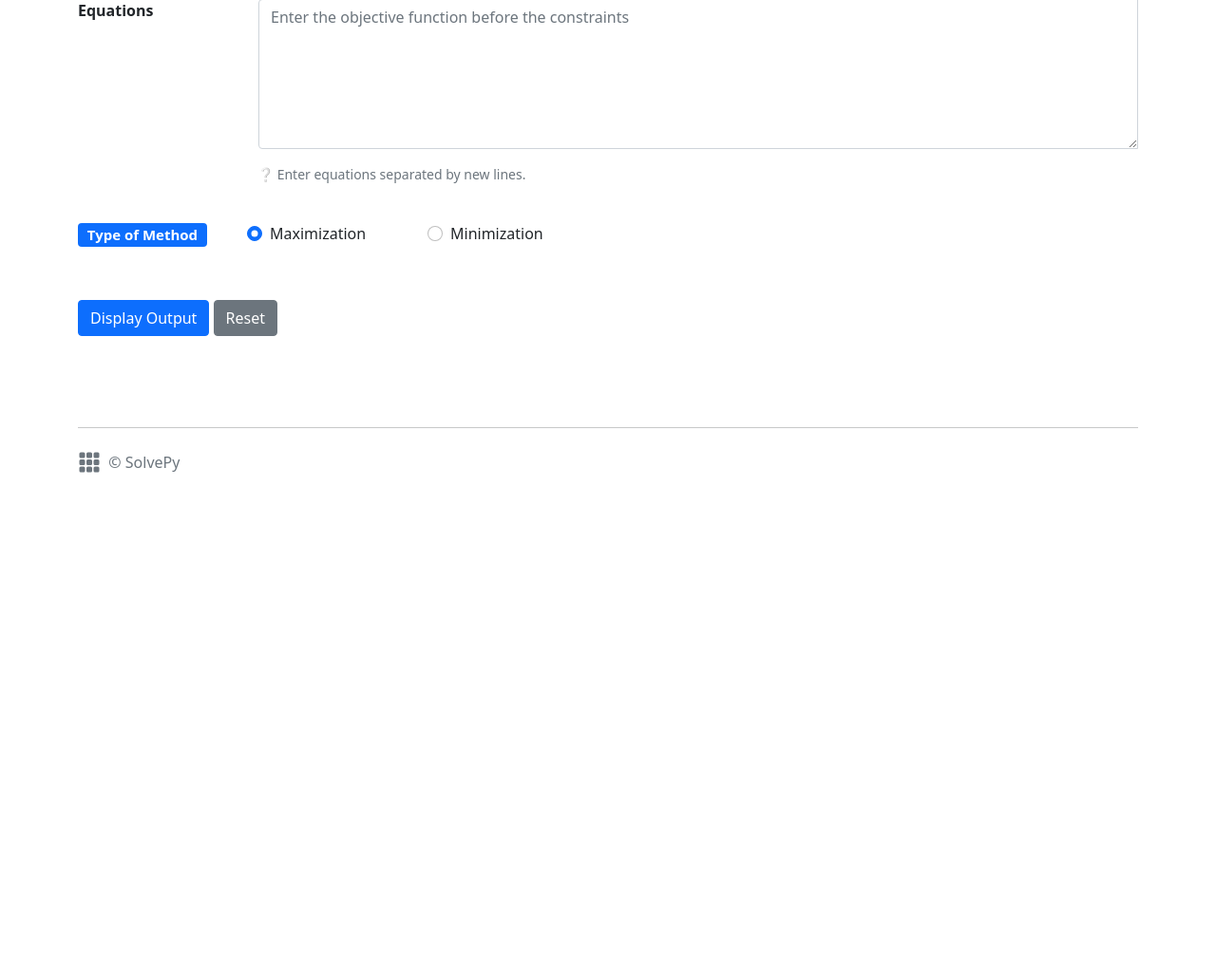
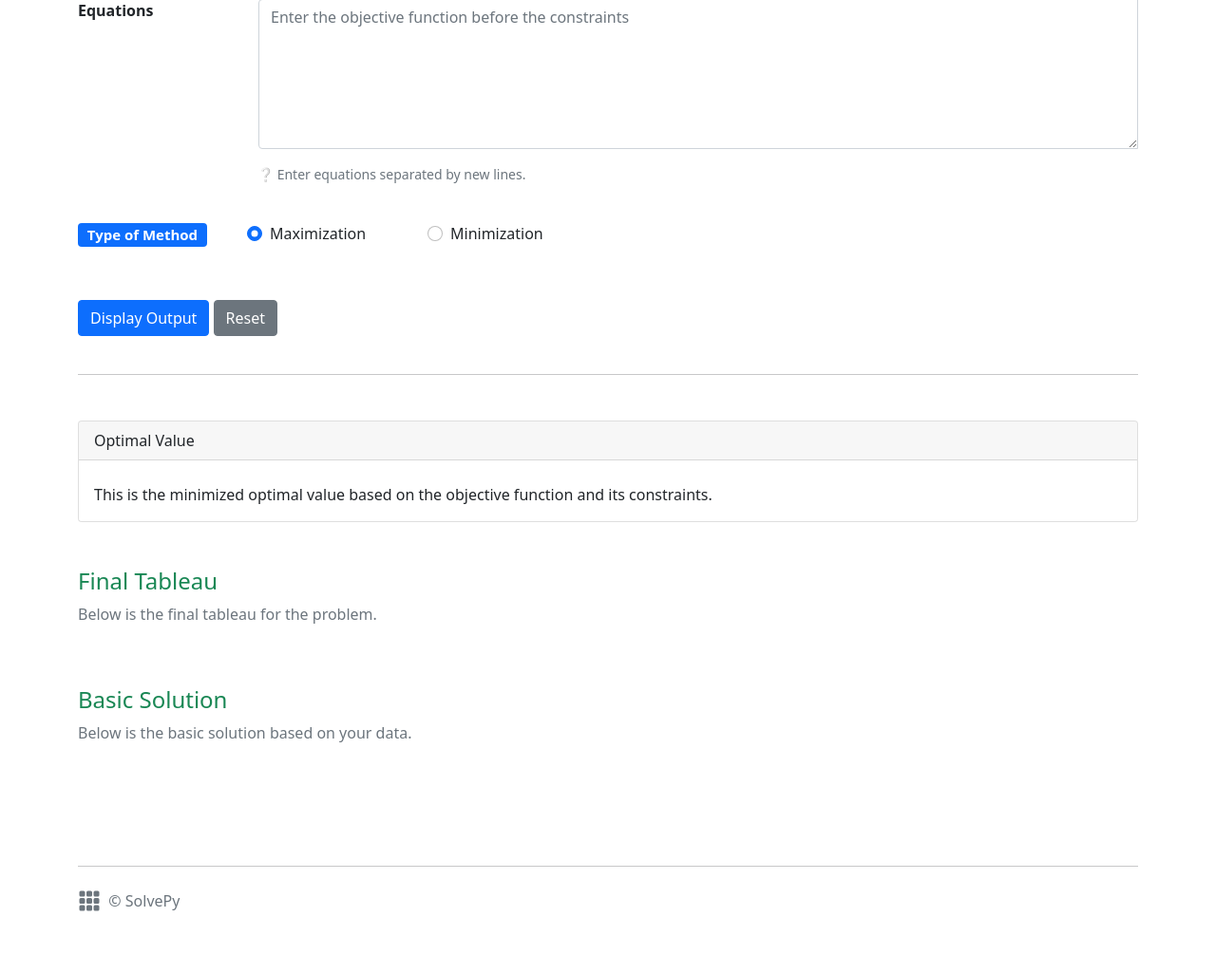
Before and after one commit to brlimarce/SolvePy, a Flask app: template templates/simplex.html in a window 1280 px wide. Shown: the part 324-1349 px from the top of the page at 95% size. Before the commit the page ends 822 px from the top, so only its background shows below. Run offline with Flask 2, Linux system fonts and the light colour scheme; the template is opened without the code that fills it: values that come from a table or form of the project are taken from there, others are empty; some libraries are stand-ins or nearby versions.

Commit message:
Tweak changes in the separation of generic and problem-specific simplex solvers

```diff
--- a/api/scripts/forms.py
+++ b/api/scripts/forms.py
@@ -162,8 +162,6 @@ class QSIForm(FlaskForm):
             # Append the error messages.
             self.xv.errors.append(msg_size)
             self.yv.errors.append(msg_size)
-
-            # Return False.
             return False
         return True
     send = SubmitField('display-qsi')
@@ -210,8 +208,6 @@ class ShippingCost(FlaskForm):
 | - supplies: A list containing the number of supply for each plant
 | - costs: A list containing the shipping cost from a plant to a warehouse
 | - method: The type of method used (Default: Maximization)
-| - is_display_tableau: A boolean for displaying the initial tableau
-| - is_get_shipped: A boolean for display the number of shipped items
 '''
 class ProblemForm(FlaskForm):
     # ** Field List Schema
@@ -221,11 +217,6 @@ class ProblemForm(FlaskForm):
 
     # ** Radio Schema
     method = RadioField('method', choices = [('maximization', 'Maximization'), ('minimization', 'Minimization')], default = 'maximization')
-
-    # ** Checkbox Schema
-    is_display_tableau = BooleanField('Display Initial Tableau')
-    is_get_shipped = BooleanField('Get Number of Shipped Items')
-
     send = SubmitField('display-problem')
 
 '''
--- a/api/scripts/qsi.py
+++ b/api/scripts/qsi.py
@@ -96,4 +96,4 @@ def get_row(coefficients, n, a = 0):
 | All parameters in the correct data type.
 '''
 def clean_input(xv, yv, x):
-    return [np.array([float(num) for num in xv.split(',')], dtype = float), np.array([float(num) for num in yv.split(',')], dtype = float), float(x)]
+    return { 'xv' :  np.array([float(num) for num in xv.split(',')], dtype = float), 'yv' : np.array([float(num) for num in yv.split(',')], dtype = float), 'x' : float(x) }
--- a/app.py
+++ b/app.py
@@ -44,7 +44,7 @@ def solve_qsi():
 
         # Get the clean input and perform QSI.
         clean_data = q.clean_input(xv, yv, x)
-        result = q.poly_qsi(clean_data[0], clean_data[1], clean_data[2])
+        result = q.poly_qsi(clean_data['xv'], clean_data['yv'], clean_data['x'])
 
         # Reset the data.
         form.xv.data = form.yv.data = form.x.data = None
@@ -55,22 +55,23 @@ def solve_qsi():
 def solve_simplex():
     # ** Declaration
     form = SimplexForm(request.form)
+    result = -1 # Store the result
+    colnames = None
 
     # If the form is validated, collect the data.
     if form.validate_on_submit():
-        print(form.problem.data)
-    return render_template('simplex.html', pages = d.pages, page = 'simplex', tabs = d.tabs_simplex, form = form)
+        clean_data = s.clean_generic_input((form.problem.data).split('\n'), form.method.data)
+        result = s.simplex(clean_data['initial_tableau'], clean_data['is_max'], False)
+        colnames = clean_data['colnames']
+    return render_template('simplex.html', pages = d.pages, page = 'simplex', tabs = d.tabs_simplex, form = form, colnames = colnames, output = result)
 
 # Problem-Specific Simplex Solver
 @app.route('/solve/simplex/problem', methods = ['GET', 'POST'])
 def solve_problem():
     # ** Declaration
     form = ProblemForm(request.form) # Store the page's form.
-    result = -1 # Store the result (dictionary)
+    result = -1 # Store the result
     tableau = None # Store the initial tableau.
-
-    is_display_tableau = False # Determine if the initial tableau is displayed.
-    is_get_shipped = False # Determine if the no. of shipped items is displayed.
 
     # If the form is validated, collect the data.
     if form.validate_on_submit():
@@ -81,16 +82,14 @@ def solve_problem():
 
         # Collect the radio and select choices.
         method = form.method.data
-        is_display_tableau = form.is_display_tableau.data
-        is_get_shipped = form.is_get_shipped.data
 
         # Get the clean data and perform Simplex.
         clean_data = s.clean_problem_input(demands, supplies, costs, method)
-        tableau = s.create_initial_tableau(clean_data[0], clean_data[1])
+        tableau = s.create_problem_tableau(clean_data['problem_array'], clean_data['method'])
 
         # Get the result from Simplex method.
-        result = s.simplex(tableau['tableau'], clean_data[1], bool(is_get_shipped))
-    return render_template('problem.html', pages = d.pages, page = 'problem', tabs = d.tabs_problem, plants = d.plants, warehouses = d.warehouses, form = form, tableau = tableau, options = [bool(is_display_tableau), bool(is_get_shipped)], output = result)
+        result = s.simplex(tableau['tableau'], clean_data['method'], True)
+    return render_template('problem.html', pages = d.pages, page = 'problem', tabs = d.tabs_problem, plants = d.plants, warehouses = d.warehouses, form = form, output = result)
 
 # About SolvePy
 @app.route('/about')
--- a/templates/simplex.html
+++ b/templates/simplex.html
@@ -63,5 +63,107 @@
         <!-- End of Button Container -->
     </form>
     <!-- End of Form -->
+
+    <!-- Start of Output -->
+    {% if output is not none and output != -1 %}
+        <div id="output" class="d-block">
+            <!-- Divider -->
+            <br /> <hr />
+
+            <!-- Start of Optimal Value -->
+            <div class="card mt-5">
+                <!-- Header -->
+                <div class="card-header">
+                    Optimal Value
+                </div>
+
+                <!-- Body -->
+                <div class="card-body">
+                    <h5 class="card-title text-success">{{ output['optimal'] }}</h5>
+                    <p class="card-text">This is the {% if output.is_max %} maximized {% else %} minimized {% endif %} optimal value based on the objective function and its constraints.</p>
+                </div>
+            </div>
+            <!-- End of Optimal Value -->
+
+            <!-- Start of Final Tableau -->
+            <table class="table table-striped table-borderless">
+                <!-- Start of Header -->
+                <thead class="text-center">
+                    <tr>
+                        {% for name in (colnames) %}
+                            <th scope="col" class="text-capitalize">{{ name }}</th>
+                        {% endfor %}
+                    </tr>
+                </thead>
+                <!-- End of Header -->
+
+                <!-- Start of Body -->
+                <h4 class="text-success mt-5">Final Tableau</h4>
+                <p class="text-secondary">Below is the final tableau for the problem.</p>
+
+                <tbody class="text-center">
+                    {% for row in output['final_tableau'] %}
+                        <tr>
+                            {% for element in row %}
+                                <td>{{ element }}</td>
+                            {% endfor %}
+                        </tr>
+                    {% endfor %}
+                </tbody>
+                <!-- End of Body -->
+            </table>
+            <!-- End of Final Tableau -->
+
+            <!-- Start of Basic Solution -->
+            <table class="table table-striped table-borderless">
+                <!-- Start of Header -->
+                <thead class="text-center">
+                    <tr>
+                        {% for _ in range(0, output['basic_solution']|length) %}
+                            <th scope="col" class="text-capitalize">{{ colnames[_] }}</th>
+                        {% endfor %}
+                    </tr>
+                </thead>
+                <!-- End of Header -->
+
+                <!-- Start of Body -->
+                <h4 class="text-success mt-5">Basic Solution</h4>
+                <p class="text-secondary">Below is the basic solution based on your data.</p>
+
+                <tbody class="text-center">
+                    <tr>
+                        {% for s in output['basic_solution'] %}
+                            <td>{{ s }}</td>
+                        {% endfor %}
+                    </tr>
+                </tbody>
+                <!-- End of Body -->
+            </table>
+            <!-- End of Basic Solution -->
+        </div>
+    {% elif output == -1 %}
+        <div id="output" class="d-none"></div>
+    {% else %}
+        <div id="output" class="d-block">
+            <!-- Divider -->
+            <br /> <hr />
+
+            <!-- Start of Optimal Value -->
+            <div class="card mt-5">
+                <!-- Header -->
+                <div class="card-header">
+                    Optimal Value
+                </div>
+
+                <!-- Body -->
+                <div class="card-body">
+                    <h5 class="card-title text-danger">No Feasible Solution</h5>
+                    <p class="card-text">Sadly, there is no feasible solution based on the given data. Hence, you cannot view the final tableau, basic solution, and number of shipped items from one plant to one warehouse.</p>
+                </div>
+            </div>
+            <!-- End of Optimal Value -->
+        </div>
+    {% endif %}
+    <!-- End of Output -->
 {% endblock %}
 <!-- End of Nested Body -->
```
Also changed, not shown: api/scripts/simplex.py (+108 -34 lines), templates/problem.html (+3 -28 lines).
